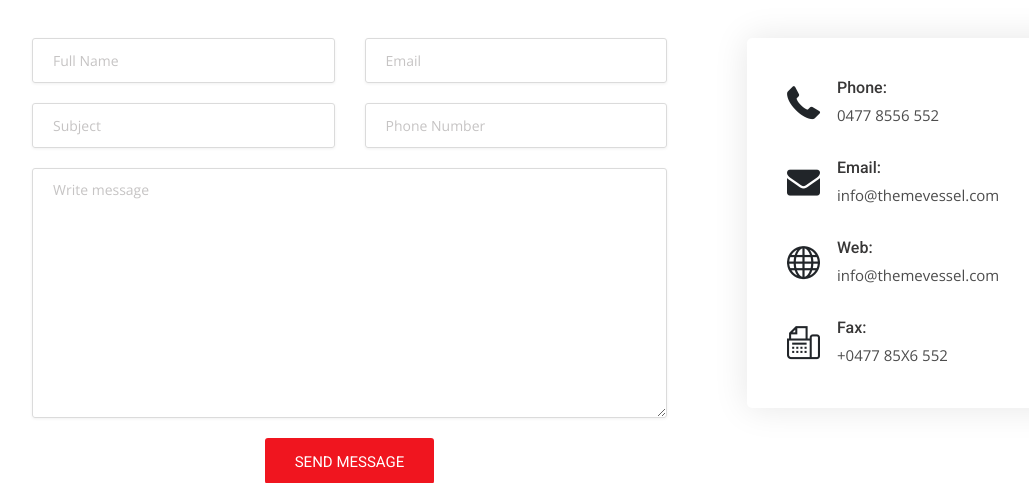
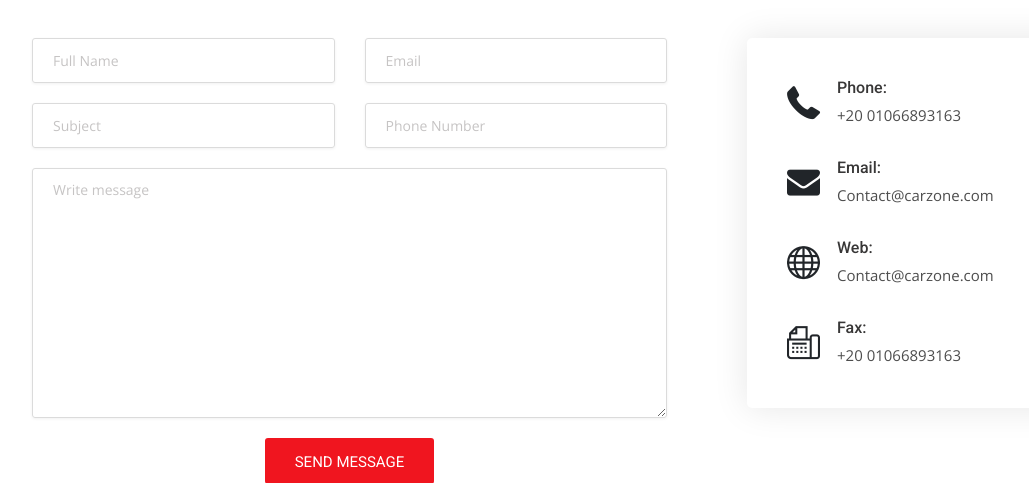
Before and after one commit to SaadEssam/Django-CarZone, a Django app: page /contact in a window 1280 px wide. Shown: the part 553-1036 px from the top of the page, without its empty margins (53-1082 px from the left). Run offline with Django 3.2, Linux system fonts and the light colour scheme; some libraries are stand-ins or nearby versions.

Commit message:
Contact Page

```diff
--- a/pages/views.py
+++ b/pages/views.py
@@ -1,6 +1,9 @@
-from django.shortcuts import render
+from django.shortcuts import render, redirect
 from .models import Team
 from cars.models import Car
+from django.contrib import messages
+from django.core.mail import send_mail
+from django.contrib.auth.models import User
 # Create your views here.
 
 def home(request):
@@ -41,4 +44,27 @@ def services(request):
 
 
 def contact(request):
+  if request.method == 'POST':
+    name = request.POST['name']
+    email = request.POST['email']
+    subject = request.POST['subject']
+    phone = request.POST['phone']
+    message = request.POST['message']
+
+    email_subject = 'You have a new message from CarZone ' + subject
+    message_body = 'Name: ' + name + 'Email: ' + email + 'Phone: ' + phone + 'Message: ' + message
+
+    admin_info = User.objects.get(is_superuser=True)
+    admin_email = admin_info.email
+
+    send_mail(
+      email_subject,
+      message_body,
+      'SaadEssam059@gmail.com',
+      [admin_email],
+      fail_silently=False,
+    )
+
+    messages.success(request, 'Thank You for contacting us. We will get back to you soon.')
+    return redirect('contact')
   return render(request, 'pages/contact.html')
--- a/templates/pages/contact.html
+++ b/templates/pages/contact.html
@@ -26,7 +26,9 @@
       <h1>Contact <span>Us</span></h1>
       <p>Lorem ipsum dolor sit amet, consectetur adipisicing elit, sed do eiusmod</p>
     </div>
-      <form action="#" method="POST" enctype="multipart/form-data">
+    <form action="{% url 'contact' %}" method="POST" enctype="multipart/form-data">
+      {% include 'includes/messages.html'%}
+      {% csrf_token %}
       <div class="row">
         <div class="col-lg-7">
           <div class="row">
@@ -70,7 +72,7 @@
               </div>
               <div class="detail">
                 <h5>Phone:</h5>
-                              <p><a href="#">0477 8556 552</a></p>
+                <p><a href="#">+20 01066893163</a></p>
               </div>
             </div>
             <div class="ci-box">
@@ -79,7 +81,7 @@
               </div>
               <div class="detail">
                 <h5>Email:</h5>
-                              <p><a href="#">info@themevessel.com</a></p>
+                <p><a href="#">Contact@carzone.com</a></p>
               </div>
             </div>
             <div class="ci-box">
@@ -88,7 +90,7 @@
               </div>
               <div class="detail">
                 <h5>Web:</h5>
-                              <p><a href="#">info@themevessel.com</a></p>
+                <p><a href="#">Contact@carzone.com</a></p>
               </div>
             </div>
             <div class="ci-box mb-0">
@@ -97,7 +99,7 @@
               </div>
               <div class="detail">
                 <h5>Fax:</h5>
-                              <p><a href="#">+0477 85X6 552</a></p>
+                <p><a href="#">+20 01066893163</a></p>
               </div>
             </div>
           </div>
```
Lines whose indentation alone changed are shown as unchanged.
